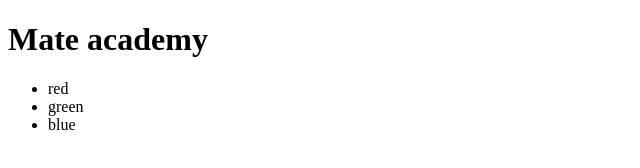
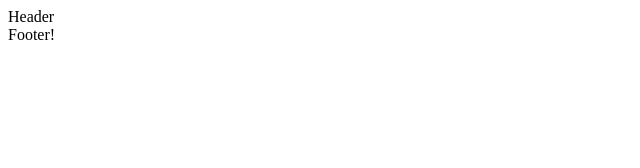
Before and after one commit to Miishca/my-page, a plain HTML site: page index.html in a window 1280 px wide. Shown: the whole page, without its empty margins (0-640 px from the left). Drawn offline with Linux system fonts and the light colour scheme.

Commit message:
add footer text

```diff
--- a/index.html
+++ b/index.html
@@ -2,7 +2,7 @@
 <!DOCTYPE html>
 <html lang="en">
   <head>
-    <title>Mate page</title>
+    <title>My project</title>
     <link rel="icon" href="ma.jpeg" />
     <link rel="preconnect" href="https://fonts.googleapis.com" />
     <link rel="preconnect" href="https://fonts.gstatic.com" crossorigin />
@@ -14,11 +14,8 @@
   </head>
   <!-- #endregion -->
   <body>
-    <h1>Mate academy</h1>
-    <ul>
-      <li>red</li>
-      <li>green</li>
-      <li>blue</li>
-    </ul>
+    <header class="header">Header</header>
+    <main class="main"></main>
+    <footer class="footer">Footer!</footer>
   </body>
 </html>
```
